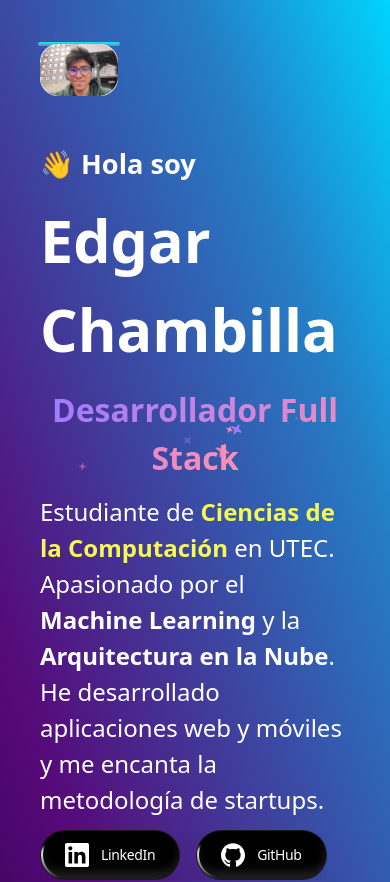
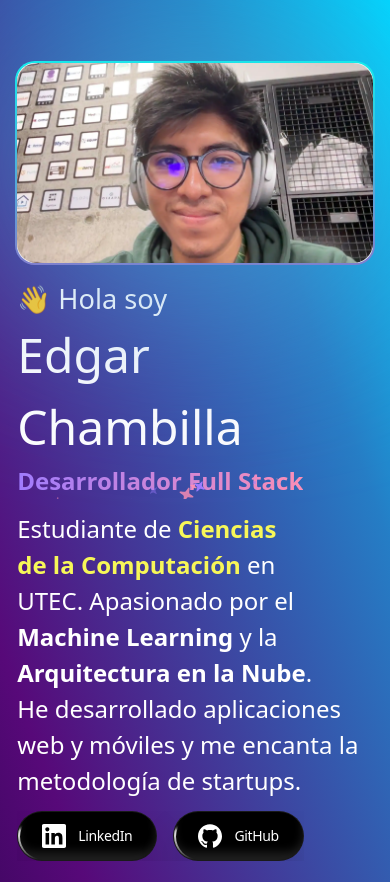
Before and after one commit to Edgar100800/Portfolio, a React (Create React App) app: page / in a window 390 px wide. Shown: the top 882 px of the page. Built offline with nearby package versions, Linux system fonts and the light colour scheme.

Commit message:
fix/ image aspect ratio and responsive design

```diff
--- a/src/ui/personal-information/About.tsx
+++ b/src/ui/personal-information/About.tsx
@@ -5,7 +5,7 @@ import ShimmerButton from "../../components/magicui/shimmer-button";
 import linkedin from "../../static/icons/linkedin.svg";
 import github from "../../static/icons/github.svg";
 import { NeonGradientCard } from "../../components/magicui/neon-gradient-card";
-import ioImage from "../../static/images/io.jpg";
+import ioImage from "../../static/images/io.webp";
 
 const Button: React.FC<{
     logo_svg: string;
@@ -35,23 +35,28 @@ const Button: React.FC<{
 const About: React.FC = () => {
     return (
         <div>
-            <div className="flex flex-col md:flex-row justify-center  gap-12 w-full">
-                <NeonGradientCard className="h-auto object-cover relative w-3/12">
+            <div className="flex flex-col md:flex-row md:justify-center md:items-center sm:p-12 gap-4 sm:gap-12 w-full">
+                <div className="h-[200px] md:h-[435px]">
+                    <NeonGradientCard className="">
+                        <div className=" h-full aspect-video md:aspect-square  overflow-hidden rounded-2xl">
                             <img
                                 src={ioImage}
                                 alt="IO"
-                        className=" w-full h-full object-cover rounded-[20px] overflow-hidden"
+                                className=" h-full w-full object-cover rounded-[20px] overflow-hidden"
                             />
+                        </div>
                     </NeonGradientCard>
+                </div>
 
-                <div className="h-full w-full max-w-[40rem] flex flex-col gap-3 items-start justify-center overflow-hidden ">
+                <div className="h-full  max-w-[40rem] flex flex-col gap-3 items-start justify-center overflow-hidden ">
+                    <div>
                         <BoxReveal boxColor={"#5046e6"} duration={0.7}>
-                        <p className="text-[1.7rem] text-left font-semibold">
+                            <p className="text-[1.7rem] text-left font-normal sm:font-semibold">
                                 👋 Hola soy
                             </p>
                         </BoxReveal>
                         <BoxReveal boxColor={"#5046e6"} duration={0.7}>
-                        <p className="text-[3.7rem] text-left font-semibold p-0">
+                            <p className="text-[3rem] sm:text-[3.7rem] text-left  p-0 ">
                                 Edgar Chambilla
                             </p>
                         </BoxReveal>
@@ -59,16 +64,13 @@ const About: React.FC = () => {
                         <BoxReveal boxColor={"#5046e6"} duration={0.5}>
                             <SparklesText
                                 text="Desarrollador Full Stack "
-                            className=" text-[2rem]"
+                                className="text-[1.5rem] sm:text-[2rem] text-left "
                             />
-                        {/* <h2 className="mt-[.5rem] text-[2rem]">
-                        Full Stack Developer
-                        <span className="text-[#5046e6]">Design Engineers</span>
-                    </h2> */}
                         </BoxReveal>
+                    </div>
 
                     <BoxReveal boxColor={"#5046e6"} duration={0.5}>
-                        <p className="text-[1.5rem] text-left font-light">
+                        <p className="text-[1.5rem] text-left font-light text-balance">
                             Estudiante de{" "}
                             <span className="font-bold text-[#f7f758]">
                                 Ciencias de la Computación
```
Also changed, not shown: src/static/images/io.webp (added). Lines whose indentation alone changed are shown as unchanged.
